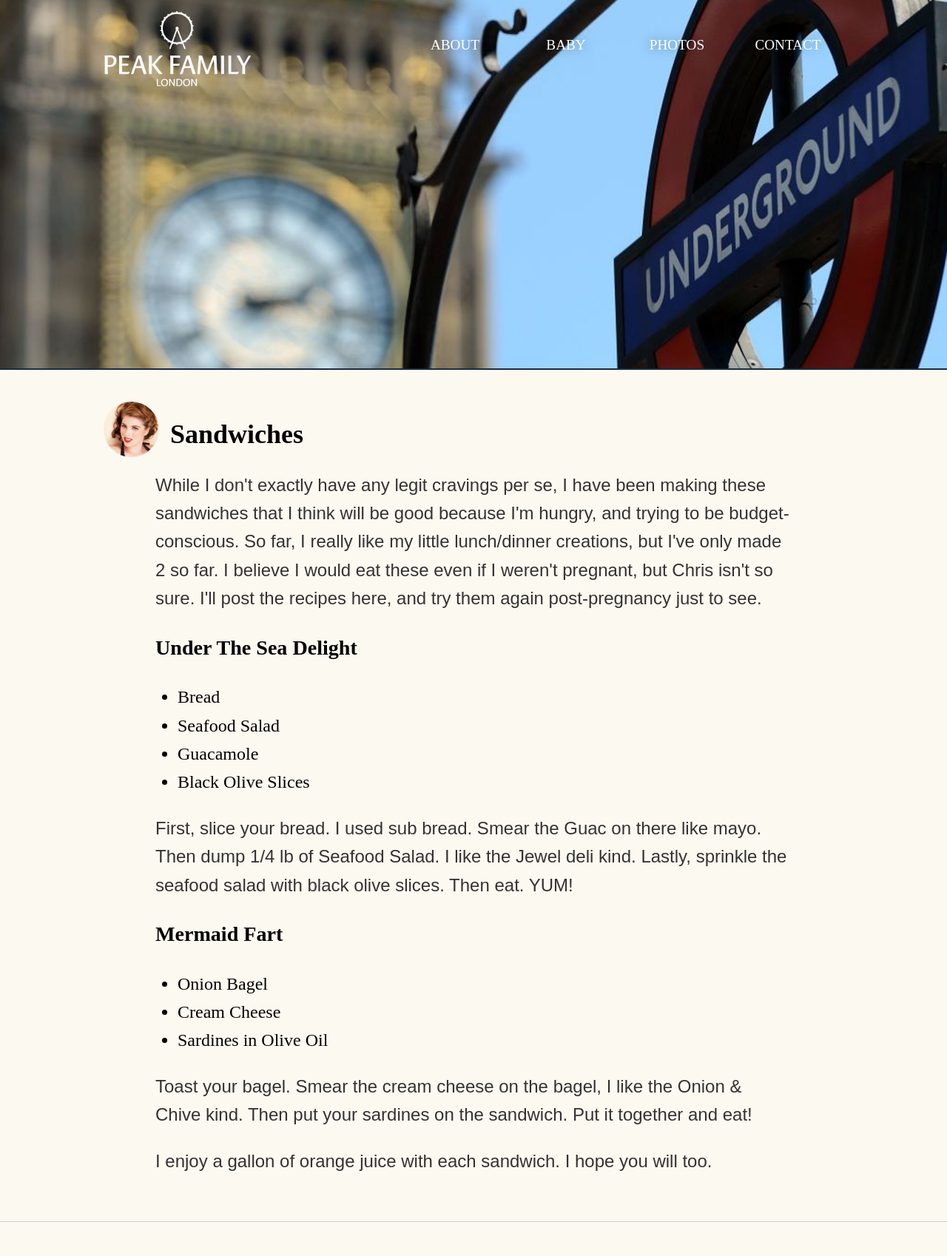
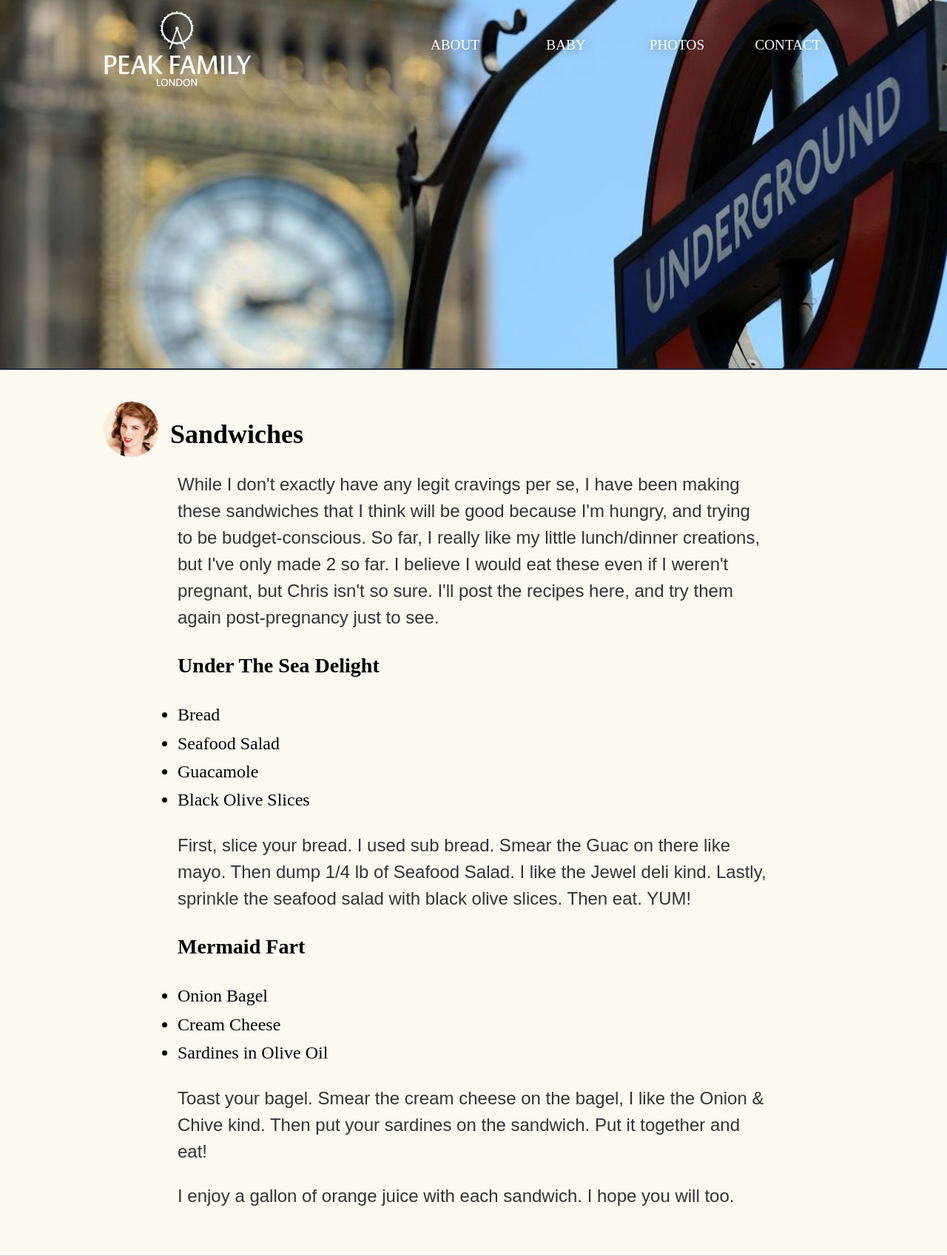
Before and after one commit to kendallpeak/kendallpeak.github.io, a Jekyll site: the page built from _posts/2014-03-10-sandwiches.html, in a window 1280 px wide. Shown: the whole page at 74% size. Built offline with Jekyll 4.4.1, drawn with Linux system fonts in a browser that asks for light colours; nearby versions of some CDN libraries; before the commit the page ends 1652 px from its top, so only the background shows below that.

```diff
--- a/_config.yml
+++ b/_config.yml
@@ -3,8 +3,7 @@
 permalink: /:categories/:year/:month/:day/:title
 
 exclude: [".rvmrc", ".rbenv-version", ".gitignore", "README.md", "Rakefile", "changelog.md", "Gemfile", "Gemfile.lock", "Procfile"]
-auto: true
-pygments: true
+highlighter: true
 
 exclude: [_deploy.sh]
 
--- a/assets/css/post.css
+++ b/assets/css/post.css
@@ -50,7 +50,7 @@
 
 .post p,
 .post h3 {
-  padding: 0 7%;
+  padding: 0 10%;
 }
 
 .post ul {
--- a/assets/css/style.css
+++ b/assets/css/style.css
@@ -8,6 +8,7 @@
 body, html {
   background: #fcf9f0;
   margin: 0;
+  -webkit-font-smoothing: antialiased;
 }
 
 
@@ -16,7 +17,7 @@ html {
 }
 
 h1, h2, h3, h4, h5 {
-  font-family: "dederon-sans-web";
+  font-family: "dederon-sans-web", "Proxima Nova";
 }
 
 a, a:visited {
@@ -34,7 +35,8 @@ a:hover {
 
 p {
   color: #333;
-  font-family: "minion-pro", sans-serif;
+  font-family: "minion-pro", "Proxima Nova", sans-serif;
+  line-height: 1.5em;
 }
 
 .wrap {
@@ -43,7 +45,7 @@ p {
   overflow: hidden;
   padding-bottom: 1em;
   width: 90%;
-  max-width: 1000px;
+  max-width: 850px;
 }
 
 .countdown {
```
Also changed, not shown: _posts/2014-05-01-healthy-and-growing.html (added, +9 -0 lines), _posts/2014-06-18-4D-Ultrasound.html (added, +10 -0 lines), images/profile.jpg (added), 1 other file.
